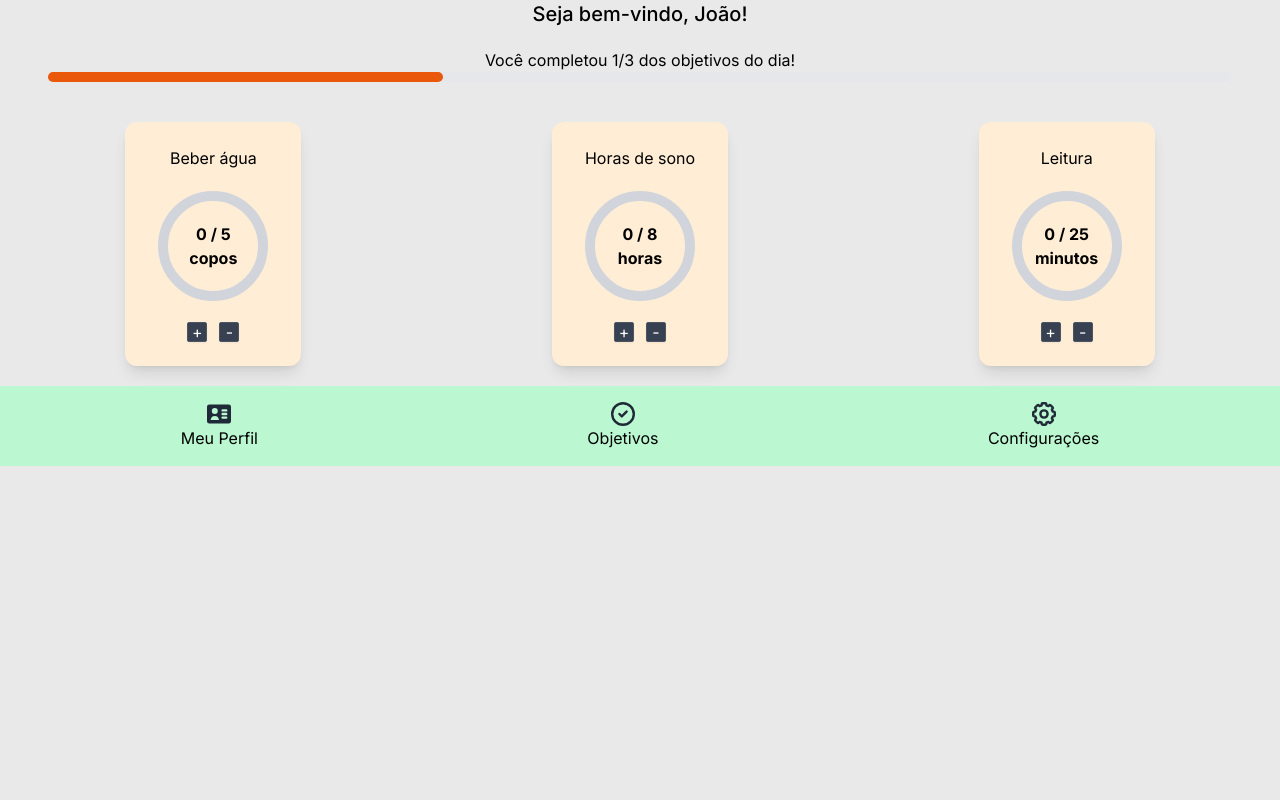
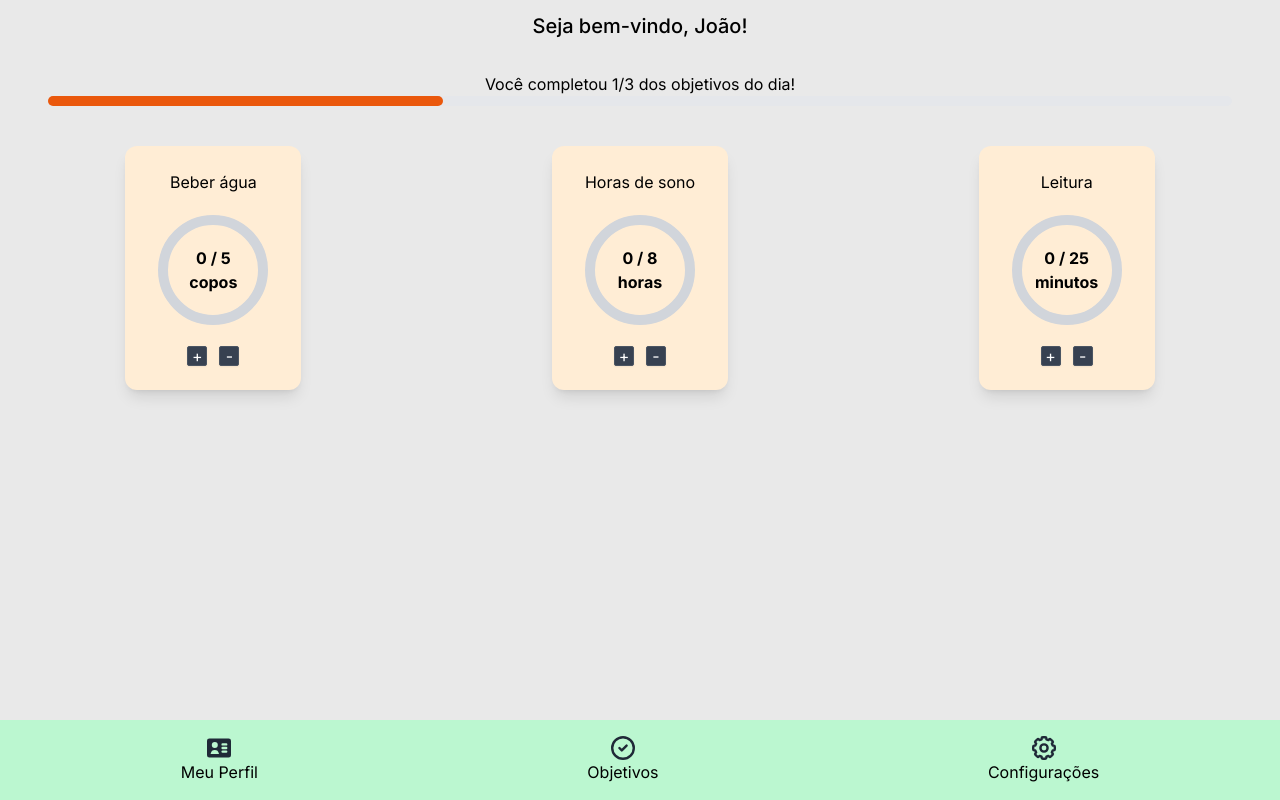
Before and after one commit to marquesds/habit-tracker, a Next.js app: page / in a window 1280 px wide. Built offline with nearby package versions, Linux system fonts and the light colour scheme.

Commit message:
fix: menu

```diff
--- a/src/components/menu.tsx
+++ b/src/components/menu.tsx
@@ -2,7 +2,7 @@ import Link from "next/link";
 
 export default function Menu() {
   return (
-    <div className="flex flex-row mx-auto my-auto p-4 bg-green-200">
+    <div className="absolute inset-x-0 bottom-0 flex flex-row mx-auto my-auto p-4 bg-green-200">
       <div className="flex flex-col items-center mx-auto text-black">
         <span>
           <svg
--- a/src/components/welcome.tsx
+++ b/src/components/welcome.tsx
@@ -4,7 +4,7 @@ interface WelcomeProps {
 
 export default function Welcome(welcome: WelcomeProps) {
   return (
-    <div className="flex flex-row items-center justify-center">
+    <div className="flex flex-row items-center justify-center my-3">
       <h1 className="font-medium text-xl">Seja bem-vindo, {welcome.name}!</h1>
     </div>
   );
```
